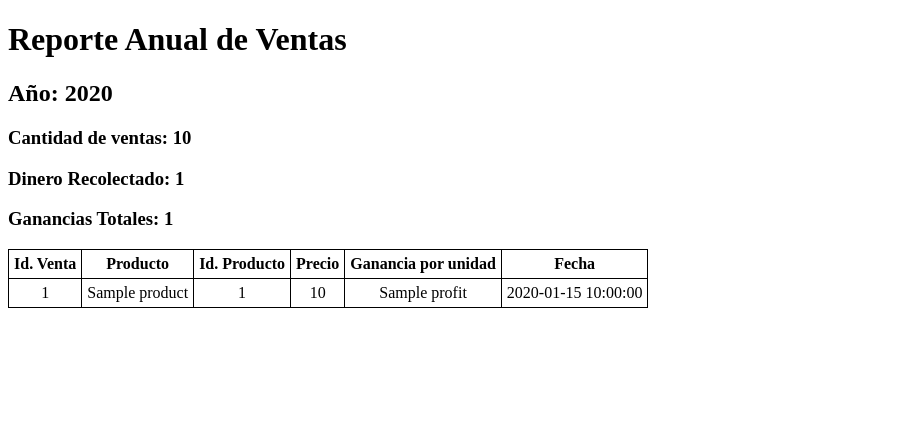
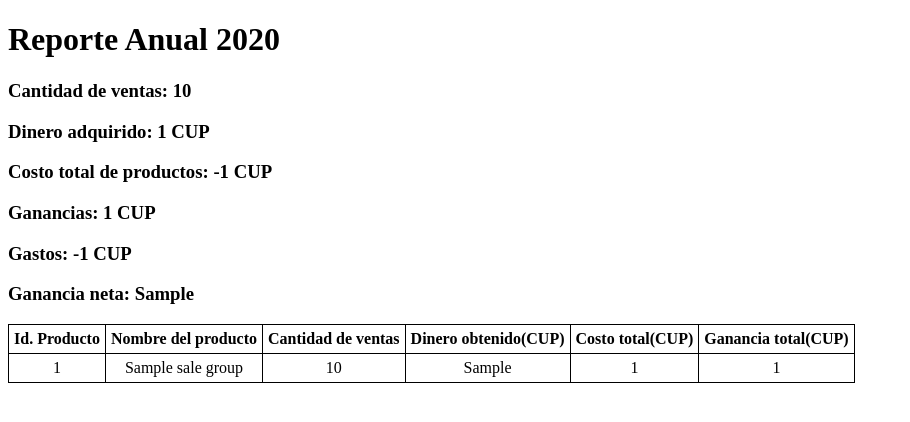
Before and after one commit to R0land013/blue-pos, a Python web app: template model/report/templates/year_report.html in a window 1280 px wide. Shown: the top 422 px of the page, without its empty margins (0-910 px from the left). Run offline with Jinja, Linux system fonts and the light colour scheme; the template is opened without the code that fills it: most values are stand-ins (such as "Sample title", 1, 10 or a date in 2020).

Commit message:
Feat: Añadidos el costo, los gastos y la ganancia neta al reporte anual cuando se exporta

```diff
--- a/model/report/templates/year_report.html
+++ b/model/report/templates/year_report.html
@@ -1,53 +1,6 @@
-<!DOCTYPE html>
-<html lang="en">
-<head>
-    <meta charset="UTF-8">
-    <title>Reporte Anual {{date.year}}</title>
 
-    <style>
-            table{
-                border-collapse: collapse;
-                border:solid 1px black;
-            }
-            td, th{
-                border-collapse: collapse;
-                text-align: center;
-                vertical-align: middle;
-                padding: 5px;
-                border:solid 1px black;
-            }
-        </style>
-</head>
-<body>
-    <h1>Reporte Anual de Ventas</h1>
-    <h2>Año: {{ date.year }}</h2>
+{% extends "grouped_sales_template.html" %}
 
-    <h3>Cantidad de ventas: {{ sale_quantity }}</h3>
-    <h3>Dinero Recolectado: {{ total_collected_money }}</h3>
-    <h3>Ganancias Totales: {{ total_profit }}</h3>
-
-
-    <table>
-        <thead>
-            <th>Id. Venta</th>
-            <th>Producto</th>
-            <th>Id. Producto</th>
-            <th>Precio</th>
-            <th>Ganancia por unidad</th>
-            <th>Fecha</th>
-        </thead>
-            <tbody>
-            {% for a_sale in sales %}
-                <tr>
-                    <td>{{ a_sale.id }}</td>
-                    <td>{{ a_sale.product.name }}</td>
-                    <td>{{ a_sale.product_id }}</td>
-                    <td>{{ a_sale.price }}</td>
-                    <td>{{ a_sale.profit }}</td>
-                    <td>{{ a_sale.date }}</td>
-                </tr>
-            {% endfor %}
-            </tbody>
-    </table>
-</body>
-</html>
+{% block report_name %}
+    Reporte Anual {{ year_date.year }}
+{% endblock %}
```
Also changed, not shown: model/report/year.py (+2 -17 lines).
